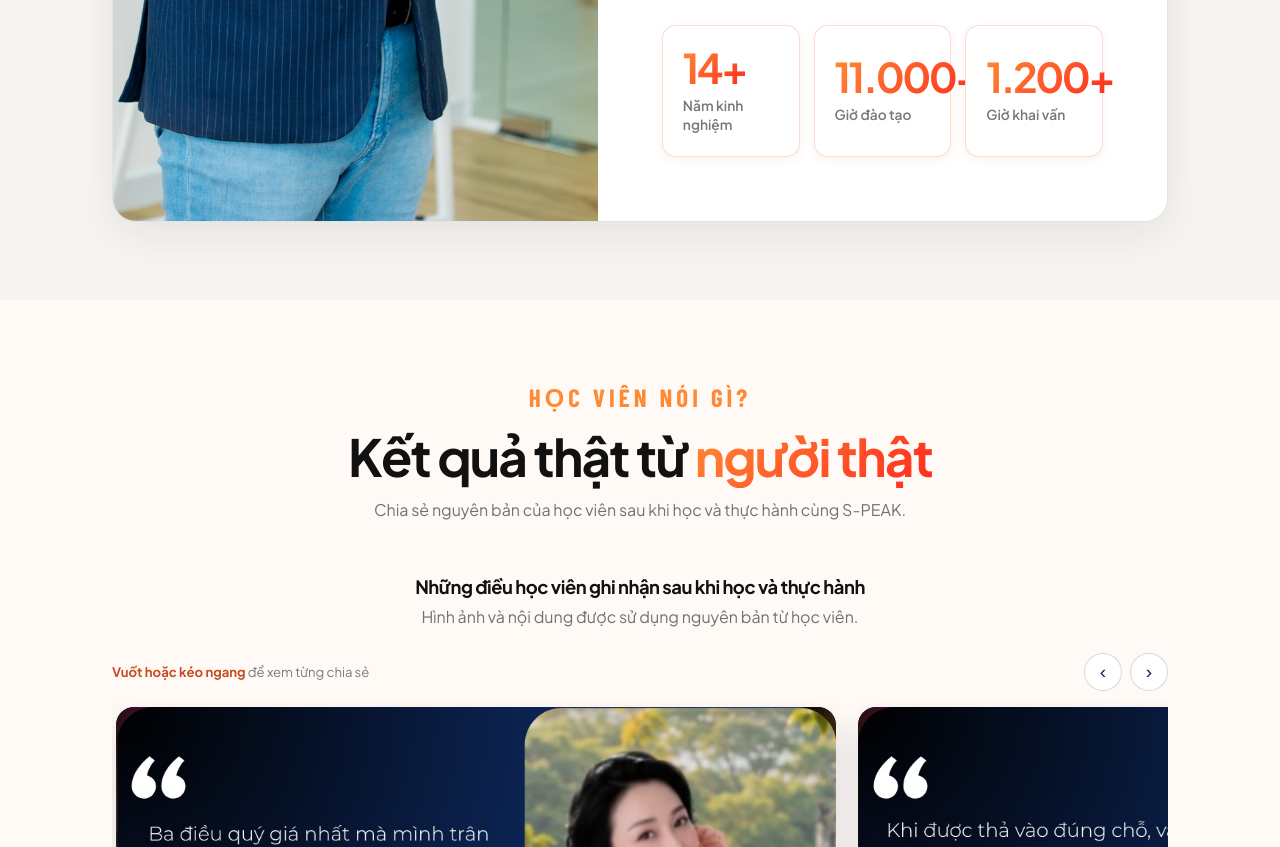
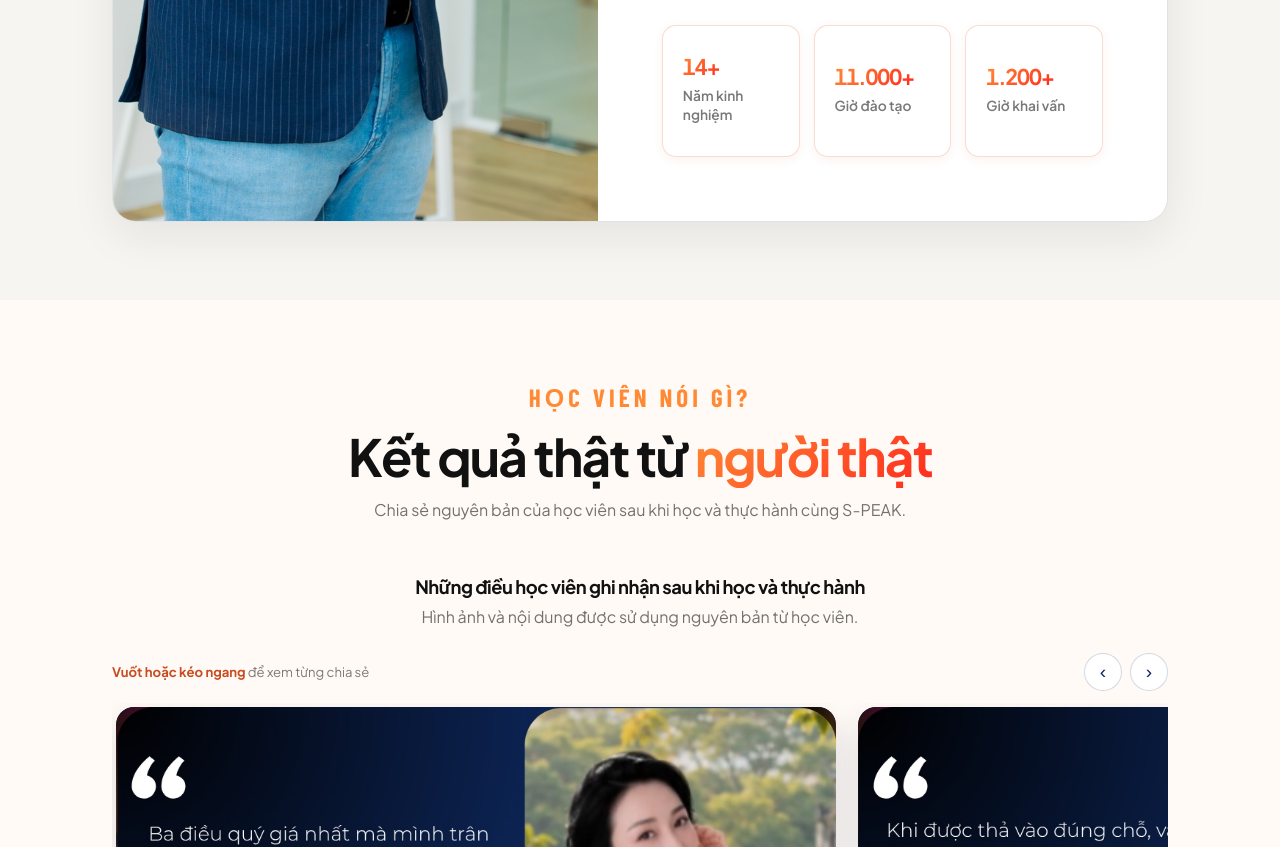
Before and after one commit to namspeak/dare-to-speak, a website: page index.html in a window 1280 px wide. Shown: the part 4733-5580 px from the top of the page. Drawn offline with nearby package versions, Linux system fonts and the light colour scheme; a web font is replaced by a local one.

Commit message:
Scale trainer metrics to fit cards

```diff
--- a/index.html
+++ b/index.html
@@ -1996,9 +1996,11 @@
     -webkit-text-fill-color: transparent;
     background-clip: text;
     color: transparent;
-    font-size: clamp(1.9rem, 3.2vw, 2.8rem);
+    font-size: clamp(1rem, 1.8vw, 1.35rem);
     line-height: 1;
-    letter-spacing: -0.06em;
+    letter-spacing: -0.05em;
+    font-variant-numeric: tabular-nums;
+    white-space: nowrap;
   }
   #trainer .cred-item span {
     color: rgba(23,23,23,0.58);
@@ -2167,7 +2169,6 @@
     #trainer .trainer-content > p:nth-of-type(3) { margin-top: 18px; margin-bottom: 22px; padding-left: 16px; border-left-width: 5px; font-size: 1rem; line-height: 1.55; }
     #trainer .creds-grid { gap: 10px; }
     #trainer .cred-item { min-height: 110px; padding: 16px 12px; }
-    #trainer .cred-item strong { font-size: 1.8rem; }
     #trainer .cred-item span { font-size: 0.72rem; }
 
     .testi-proof-intro { display: none; }
```
